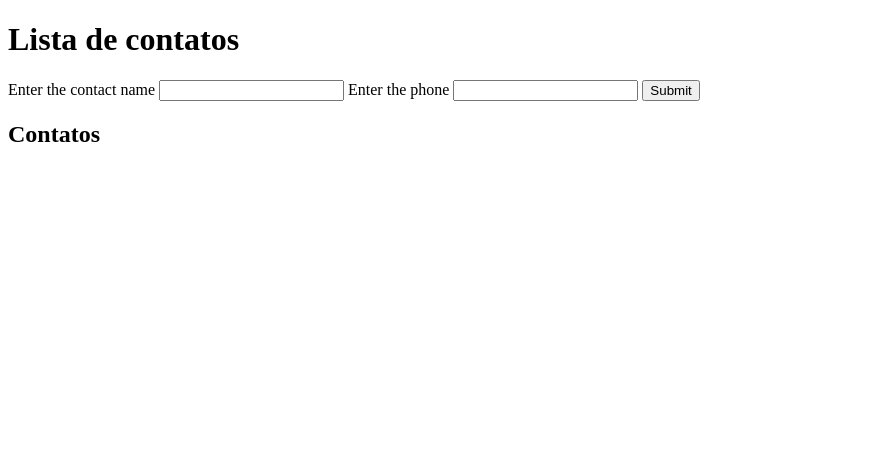
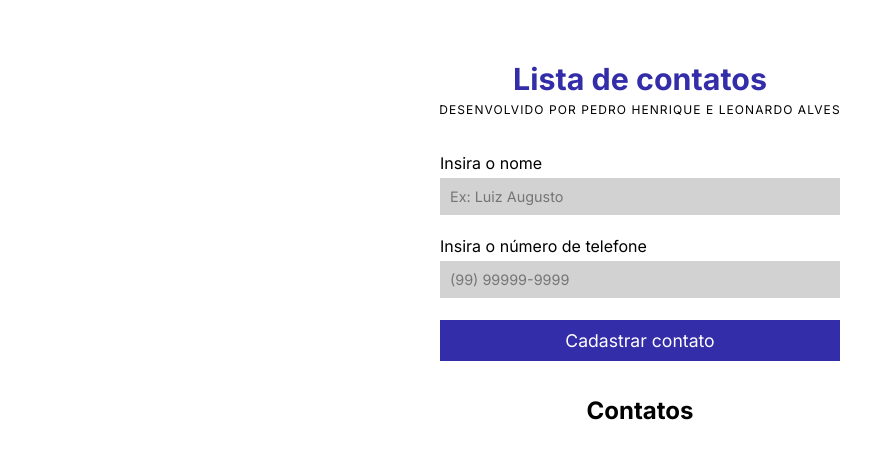
Before and after one commit to alvessleo/Flask, a Flask app: template contactlist/templates/contactlist.html in a window 1280 px wide. Shown: the top 459 px of the page, without its empty margins (0-895 px from the left). Run offline with Flask 2, Linux system fonts and the light colour scheme; the template is opened without the code that fills it, so the values that code supplies are empty.

Commit message:
style simples criado

```diff
--- /dev/null
+++ b/contactlist/css/main.css
@@ -0,0 +1,55 @@
+* {
+  margin: 0;
+  padding: 0;
+  font-family: Inter;
+}
+
+body h1 {
+  text-align: center;
+  font-size: 1.9em;
+  margin-bottom: 5px;
+  color: rgb(51, 45, 169);
+  margin-top: 2em;
+}
+body p {
+  text-align: center;
+  text-transform: uppercase;
+  font-size: 12px;
+  letter-spacing: 0.09em;
+  margin-bottom: 3em;
+}
+body #formAdd {
+  display: flex;
+  flex-direction: column;
+  margin: 0 auto;
+  width: 400px;
+}
+body #formAdd input {
+  margin-bottom: 1.5em;
+  background-color: #d2d2d2;
+  border: none;
+  padding: 10px;
+  font-size: 0.9em;
+}
+body #formAdd label {
+  margin-bottom: 5px;
+}
+body #formAdd button {
+  margin-bottom: 2em;
+  padding: 10px;
+  border: none;
+  background-color: rgb(51, 45, 169);
+  color: #fff;
+  cursor: pointer;
+  transition: 0.5s;
+  font-size: 1.1em;
+}
+body #formAdd button:hover {
+  background-color: rgb(31, 27, 104);
+}
+body h2 {
+  text-align: center;
+}
+body #contacts {
+  text-align: center;
+}/*# sourceMappingURL=main.css.map */
--- /dev/null
+++ b/contactlist/css/main.scss
@@ -0,0 +1,65 @@
+*{
+    margin: 0;
+    padding: 0;
+    font-family: Inter;
+}
+
+body{
+    h1{
+        text-align: center;
+        font-size: 1.9em;
+        margin-bottom: 5px;
+        color: rgb(51, 45, 169);
+        margin-top: 2em;
+    }
+
+    p{
+        text-align: center;
+        text-transform: uppercase;
+        font-size: 12px;
+        letter-spacing: .09em;
+        margin-bottom: 3em;
+    }
+
+    #formAdd{
+        display: flex;
+        flex-direction: column;
+        margin: 0 auto;
+        width: 400px;
+
+        input{
+            margin-bottom: 1.5em;
+            background-color: #d2d2d2;
+            border: none;
+            padding: 10px;
+            font-size: .9em;
+        }
+
+        label{
+            margin-bottom: 5px;
+        }
+
+        button{
+            margin-bottom: 2em;
+            padding: 10px;
+            border: none;
+            background-color: rgb(51, 45, 169);
+            color: #fff;
+            cursor: pointer;
+            transition: .5s;
+            font-size: 1.1em;
+
+            &:hover{
+                background-color:  rgb(31, 27, 104);
+            }
+        }
+    }
+
+    h2{
+        text-align: center;
+    }
+
+    #contacts{
+        text-align: center;
+    }
+}
--- a/contactlist/static/script.js
+++ b/contactlist/static/script.js
@@ -4,15 +4,17 @@ var editMode = false
 window.onload = getContacts()
 
 document.getElementById('formAdd').onsubmit = (e) => {
-    e.preventDefault()
-    postContact()
+e.preventDefault()
+postContact()
 }
 
 // Função para remover o form de edição, caso ele exista, do dom.
 function removeEditFields() {
     editMode = false // Desative o modo edição
-    let formEdit = document.getElementById('formEdit')
-    formEdit ? document.body.removeChild(formEdit) : null
+    let popEdit = document.getElementById('popEdit')
+    popEdit ? document.body.removeChild(popEdit) : null
+    // let formEdit = document.getElementById('formEdit')
+    // formEdit ? document.body.removeChild(formEdit) : null
 }
 
 // Requisição GET para recuperar todos os contatos
@@ -69,6 +71,9 @@ function showUpdateFields(id){
     if(!editMode) { // Se ele não estiver em modo de edição
         editMode = true // Ative o modo edição
 
+        let popEdit = document.createElement('div')
+        popEdit.setAttribute('id', 'popEdit')
+
         let inputName = document.createElement('input')
         inputName.type = "text";
         inputName.setAttribute('name', 'updateName')
@@ -91,7 +96,9 @@ function showUpdateFields(id){
             updateContact(id,inputName.value,inputPhone.value);
         }
 
-        document.body.appendChild(formEdit);
+        popEdit.append(formEdit)
+
+        document.body.appendChild(popEdit);
     }
 }
 
--- a/contactlist/templates/contactlist.html
+++ b/contactlist/templates/contactlist.html
@@ -5,18 +5,23 @@
     <meta http-equiv="X-UA-Compatible" content="IE=edge">
     <meta name="viewport" content="width=device-width, initial-scale=1.0">
     <title>Lista de contatos</title>
+    <link rel="stylesheet" href="../css/main.css">
+    <link rel="preconnect" href="https://fonts.googleapis.com">
+    <link rel="preconnect" href="https://fonts.gstatic.com" crossorigin>
+    <link href="https://fonts.googleapis.com/css2?family=Inter:wght@100;200;300;400;500;600;700&display=swap" rel="stylesheet">
 </head>
 <body>
 
     <h1>Lista de contatos</h1>
+    <p>Desenvolvido por Pedro Henrique e Leonardo Alves</p>
     <form id="formAdd">
-        <label for="name">Enter the contact name</label>
-        <input type="text" name="name" id="name">
+        <label for="name">Insira o nome</label>
+        <input type="text" name="name" id="name" placeholder="Ex: Luiz Augusto">
 
-        <label for="phone">Enter the phone</label>
-        <input type="text" name="phone" id="phone">
+        <label for="phone">Insira o número de telefone</label>
+        <input type="text" name="phone" id="phone" placeholder="(99) 99999-9999">
 
-        <button>Submit</button>
+        <button>Cadastrar contato</button>
     </form>
 
     <h2>Contatos</h2>
```
Also changed, not shown: 1 other file.
